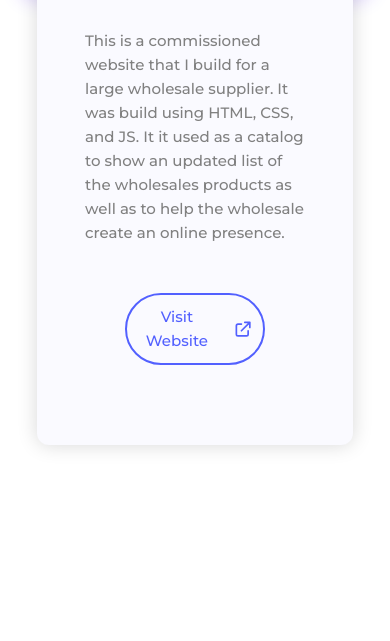
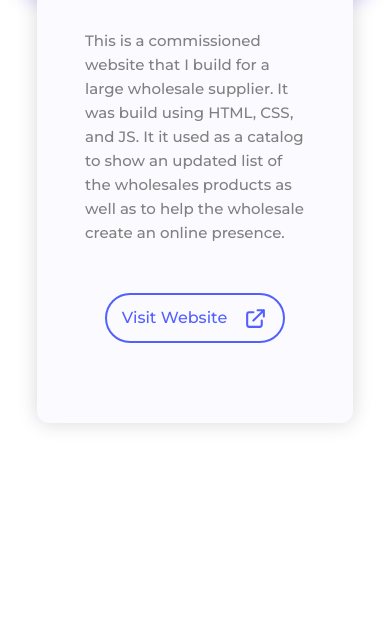
Before and after one commit to danieleyny/Portfolio, a plain HTML site: page index.html in a window 390 px wide. Shown: the part 2931-3572 px from the top of the page. Drawn offline with nearby package versions, Linux system fonts and the light colour scheme.

Commit message:
projects transition

```diff
--- a/assets/css/styles.css
+++ b/assets/css/styles.css
@@ -495,10 +495,10 @@ img{
 		flex-direction: column;
 	}
 	#projects .item .right .buttons a {
-        width: 140px;
+        width: 180px;
         padding: 10px;
         text-align: center;
-        font-size: 15px;
+        font-size: 16px;
     }
     #projects .item .right .project-title {
         font-size: 1.6rem;
--- a/assets/js/main.js
+++ b/assets/js/main.js
@@ -69,6 +69,9 @@ sr.reveal('.skills__name', {distance: '20px', delay: 50, interval: 100})
 sr.reveal('.skills__img', {delay: 400})
 
 /*SCROLL PORTFOLIO*/
+sr.reveal('.left', {origin:'right', delay: 300})
+sr.reveal('.right', {origin:'left', delay: 600})
+
 sr.reveal('.portfolio__img', {interval: 200})
 
 /*SCROLL CONTACT*/
```
